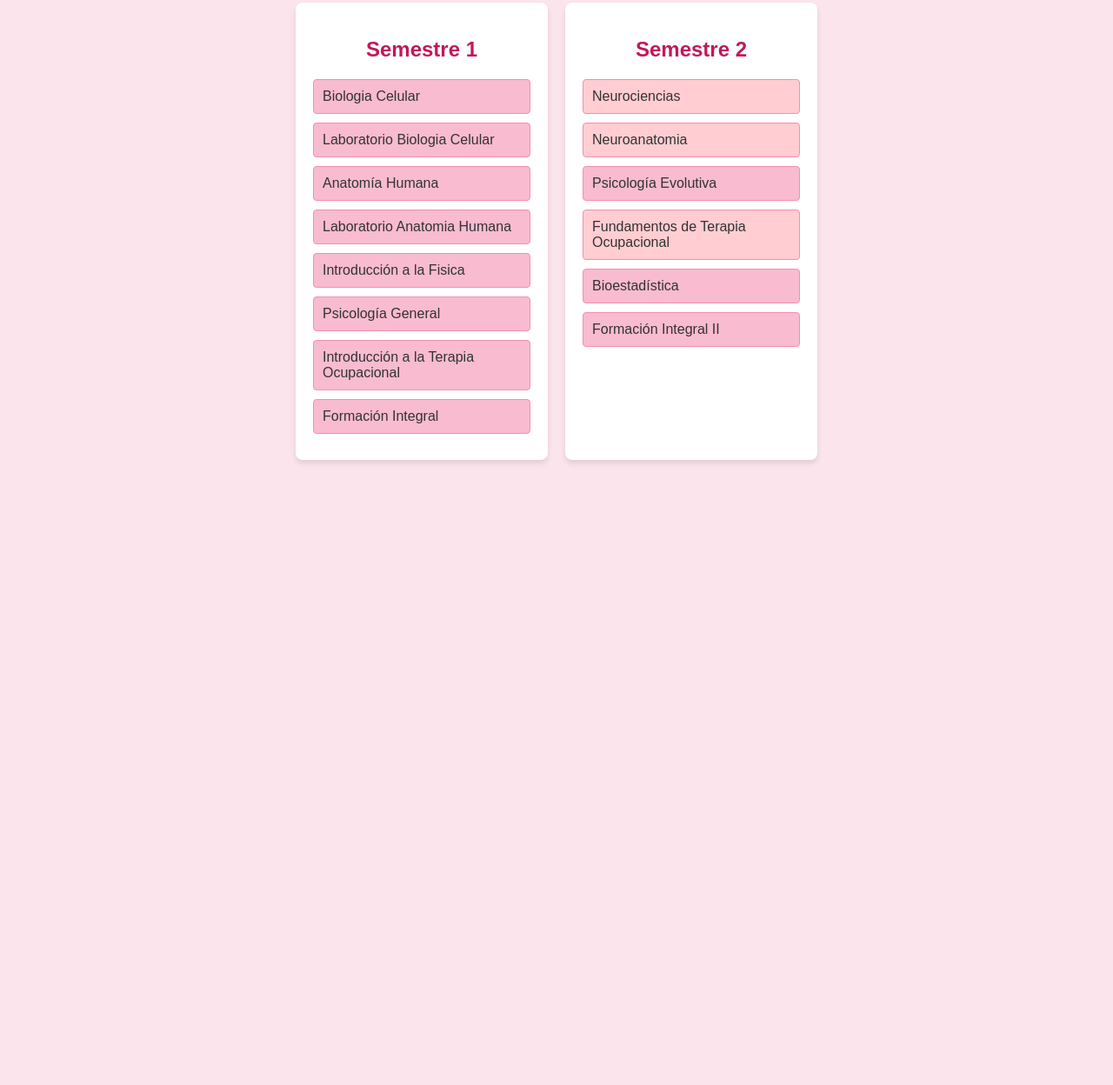
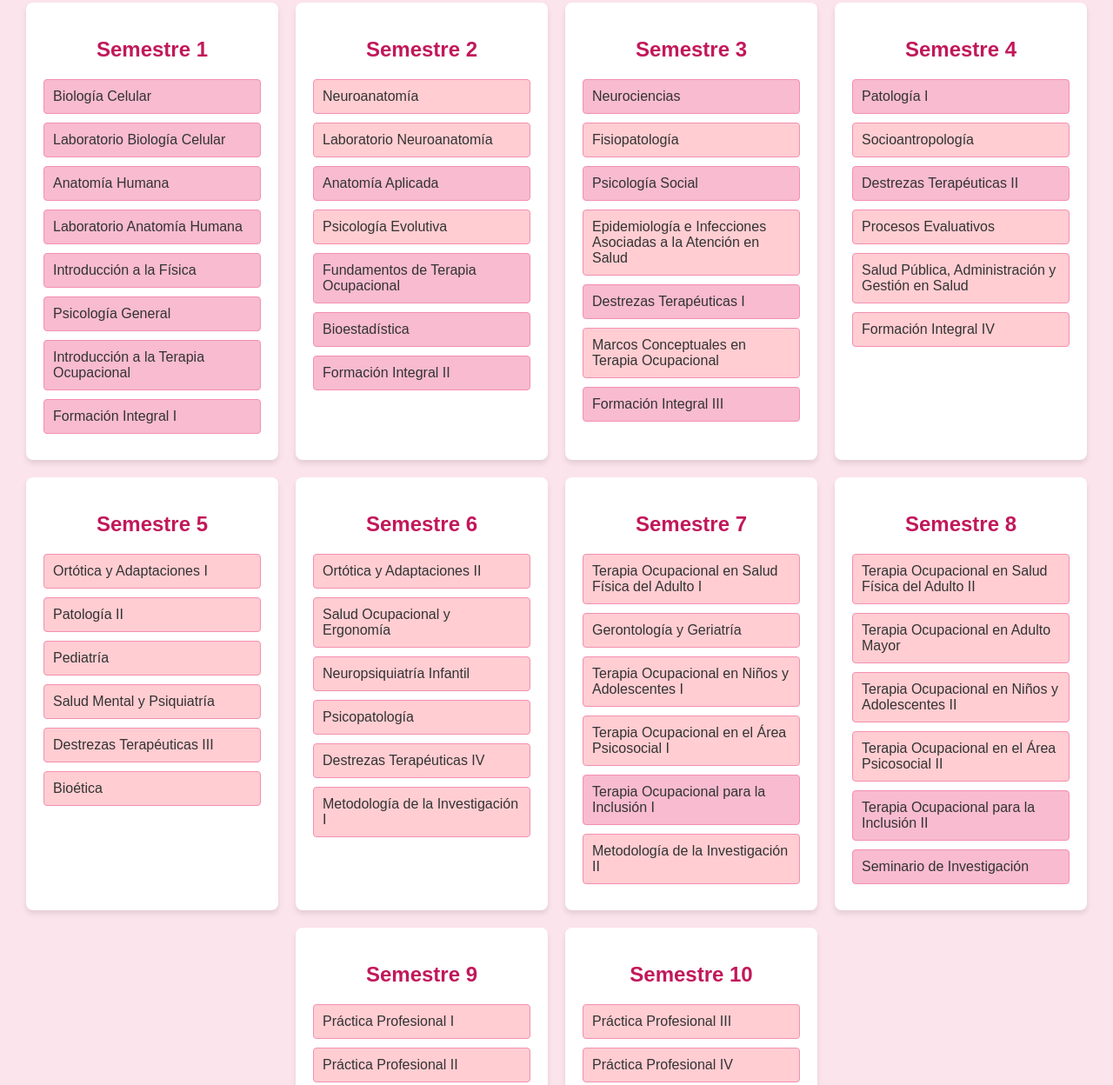
Before and after one commit to thisisre4l/malla-mona-monita, a plain HTML site: page index.html in a window 1280 px wide. Shown: the part 106-1354 px from the top of the page at 87% size. Before the commit the page ends 800 px from the top, so only its background shows below. Drawn offline with Linux system fonts and the light colour scheme.

Commit message:
Update index.html

```diff
--- a/index.html
+++ b/index.html
@@ -13,27 +13,101 @@
     <div class="malla-container">
         <div class="semestre" id="semestre1">
             <h2>Semestre 1</h2>
-            <div class="curso" data-id="s1-1">Biologia Celular</div>
-            <div class="curso" data-id="s1-2">Laboratorio Biologia Celular</div>
+            <div class="curso" data-id="s1-1">Biología Celular</div>
+            <div class="curso" data-id="s1-2">Laboratorio Biología Celular</div>
             <div class="curso" data-id="s1-3">Anatomía Humana</div>
-            <div class="curso" data-id="s1-4">Laboratorio Anatomia Humana</div>
-            <div class="curso" data-id="s1-5">Introducción a la Fisica</div>
+            <div class="curso" data-id="s1-4">Laboratorio Anatomía Humana</div>
+            <div class="curso" data-id="s1-5">Introducción a la Física</div>
             <div class="curso" data-id="s1-6">Psicología General</div>
             <div class="curso" data-id="s1-7">Introducción a la Terapia Ocupacional</div>
-            <div class="curso" data-id="s1-8">Formación Integral</div>
+            <div class="curso" data-id="s1-8">Formación Integral I</div>
         </div>
 
         <div class="semestre" id="semestre2">
             <h2>Semestre 2</h2>
-            <div class="curso" data-id="s2-1" data-prereq="s1-1,s1-2">Neurociencias</div>
-            <div class="curso" data-id="s2-2" data-prereq="s1-3,s1-4">Neuroanatomia</div>
-            <div class="curso" data-id="s2-3" data-prereq="">Psicología Evolutiva</div>
-            <div class="curso" data-id="s2-4" data-prereq="s1-7">Fundamentos de Terapia Ocupacional</div>
-            <div class="curso" data-id="s2-5" data-prereq="">Bioestadística</div>
-            <div class="curso" data-id="s2-6" data-prereq="">Formación Integral II</div>
+            <div class="curso" data-id="s2-1" data-prereq="s1-3,s1-4">Neuroanatomía</div>
+            <div class="curso" data-id="s2-2" data-prereq="s2-1">Laboratorio Neuroanatomía</div>
+            <div class="curso" data-id="s2-3" data-prereq="s1-3,s1-4">Anatomía Aplicada</div>
+            <div class="curso" data-id="s2-4">Psicología Evolutiva</div>
+            <div class="curso" data-id="s2-5" data-prereq="s1-7">Fundamentos de Terapia Ocupacional</div>
+            <div class="curso" data-id="s2-6">Bioestadística</div>
+            <div class="curso" data-id="s2-7">Formación Integral II</div>
         </div>
 
+        <div class="semestre" id="semestre3">
+            <h2>Semestre 3</h2>
+            <div class="curso" data-id="s3-1" data-prereq="s1-1,s1-2">Neurociencias</div>
+            <div class="curso" data-id="s3-2" data-prereq="s1-5">Fisiopatología</div>
+            <div class="curso" data-id="s3-3" data-prereq="s1-6">Psicología Social</div>
+            <div class="curso" data-id="s3-4" data-prereq="s2-6">Epidemiología e Infecciones Asociadas a la Atención en Salud</div>
+            <div class="curso" data-id="s3-5" data-prereq="s1-7">Destrezas Terapéuticas I</div>
+            <div class="curso" data-id="s3-6" data-prereq="s2-5">Marcos Conceptuales en Terapia Ocupacional</div>
+            <div class="curso" data-id="s3-7">Formación Integral III</div>
         </div>
+
+        <div class="semestre" id="semestre4">
+            <h2>Semestre 4</h2>
+            <div class="curso" data-id="s4-1" data-prereq="s3-1">Patología I</div>
+            <div class="curso" data-id="s4-2" data-prereq="s3-3">Socioantropología</div>
+            <div class="curso" data-id="s4-3" data-prereq="s3-5">Destrezas Terapéuticas II</div>
+            <div class="curso" data-id="s4-4" data-prereq="s3-6">Procesos Evaluativos</div>
+            <div class="curso" data-id="s4-5" data-prereq="s3-4">Salud Pública, Administración y Gestión en Salud</div>
+            <div class="curso" data-id="s4-6">Formación Integral IV</div>
+        </div>
+
+        <div class="semestre" id="semestre5">
+            <h2>Semestre 5</h2>
+            <div class="curso" data-id="s5-1" data-prereq="s2-3">Ortótica y Adaptaciones I</div>
+            <div class="curso" data-id="s5-2" data-prereq="s4-1">Patología II</div>
+            <div class="curso" data-id="s5-3" data-prereq="s4-4">Pediatría</div>
+            <div class="curso" data-id="s5-4" data-prereq="s1-6,s2-4,s3-3">Salud Mental y Psiquiatría</div>
+            <div class="curso" data-id="s5-5" data-prereq="s4-3">Destrezas Terapéuticas III</div>
+            <div class="curso" data-id="s5-6">Bioética</div>
+        </div>
+
+        <div class="semestre" id="semestre6">
+            <h2>Semestre 6</h2>
+            <div class="curso" data-id="s6-1" data-prereq="s5-1">Ortótica y Adaptaciones II</div>
+            <div class="curso" data-id="s6-2" data-prereq="s4-5">Salud Ocupacional y Ergonomía</div>
+            <div class="curso" data-id="s6-3" data-prereq="s5-4">Neuropsiquiatría Infantil</div>
+            <div class="curso" data-id="s6-4" data-prereq="s5-4">Psicopatología</div>
+            <div class="curso" data-id="s6-5" data-prereq="s5-5">Destrezas Terapéuticas IV</div>
+            <div class="curso" data-id="s6-6" data-prereq="s3-4">Metodología de la Investigación I</div>
+        </div>
+
+        <div class="semestre" id="semestre7">
+            <h2>Semestre 7</h2>
+            <div class="curso" data-id="s7-1" data-prereq="s3-2">Terapia Ocupacional en Salud Física del Adulto I</div>
+            <div class="curso" data-id="s7-2" data-prereq="s6-2">Gerontología y Geriatría</div>
+            <div class="curso" data-id="s7-3" data-prereq="s4-4">Terapia Ocupacional en Niños y Adolescentes I</div>
+            <div class="curso" data-id="s7-4" data-prereq="s4-4">Terapia Ocupacional en el Área Psicosocial I</div>
+            <div class="curso" data-id="s7-5" data-prereq="s6-3">Terapia Ocupacional para la Inclusión I</div>
+            <div class="curso" data-id="s7-6" data-prereq="s6-6">Metodología de la Investigación II</div>
+        </div>
+
+        <div class="semestre" id="semestre8">
+            <h2>Semestre 8</h2>
+            <div class="curso" data-id="s8-1" data-prereq="s7-1">Terapia Ocupacional en Salud Física del Adulto II</div>
+            <div class="curso" data-id="s8-2" data-prereq="s7-2">Terapia Ocupacional en Adulto Mayor</div>
+            <div class="curso" data-id="s8-3" data-prereq="s7-3">Terapia Ocupacional en Niños y Adolescentes II</div>
+            <div class="curso" data-id="s8-4" data-prereq="s7-4">Terapia Ocupacional en el Área Psicosocial II</div>
+            <div class="curso" data-id="s8-5" data-prereq="s7-5">Terapia Ocupacional para la Inclusión II</div>
+            <div class="curso" data-id="s8-6" data-prereq="s7-6">Seminario de Investigación</div>
+        </div>
+
+        <div class="semestre" id="semestre9">
+            <h2>Semestre 9</h2>
+            <div class="curso" data-id="s9-1" data-prereq="s8-1,s8-3,s8-4">Práctica Profesional I</div>
+            <div class="curso" data-id="s9-2" data-prereq="s9-1">Práctica Profesional II</div>
+        </div>
+
+        <div class="semestre" id="semestre10">
+            <h2>Semestre 10</h2>
+            <div class="curso" data-id="s10-1" data-prereq="s9-2">Práctica Profesional III</div>
+            <div class="curso" data-id="s10-2" data-prereq="s10-1">Práctica Profesional IV</div>
+            <div class="curso" data-id="s10-3" data-prereq="s10-2">Examen de Titulo</div>
+        </div>
+    </div>
 
     <script src="script.js"></script>
 </body>
```
